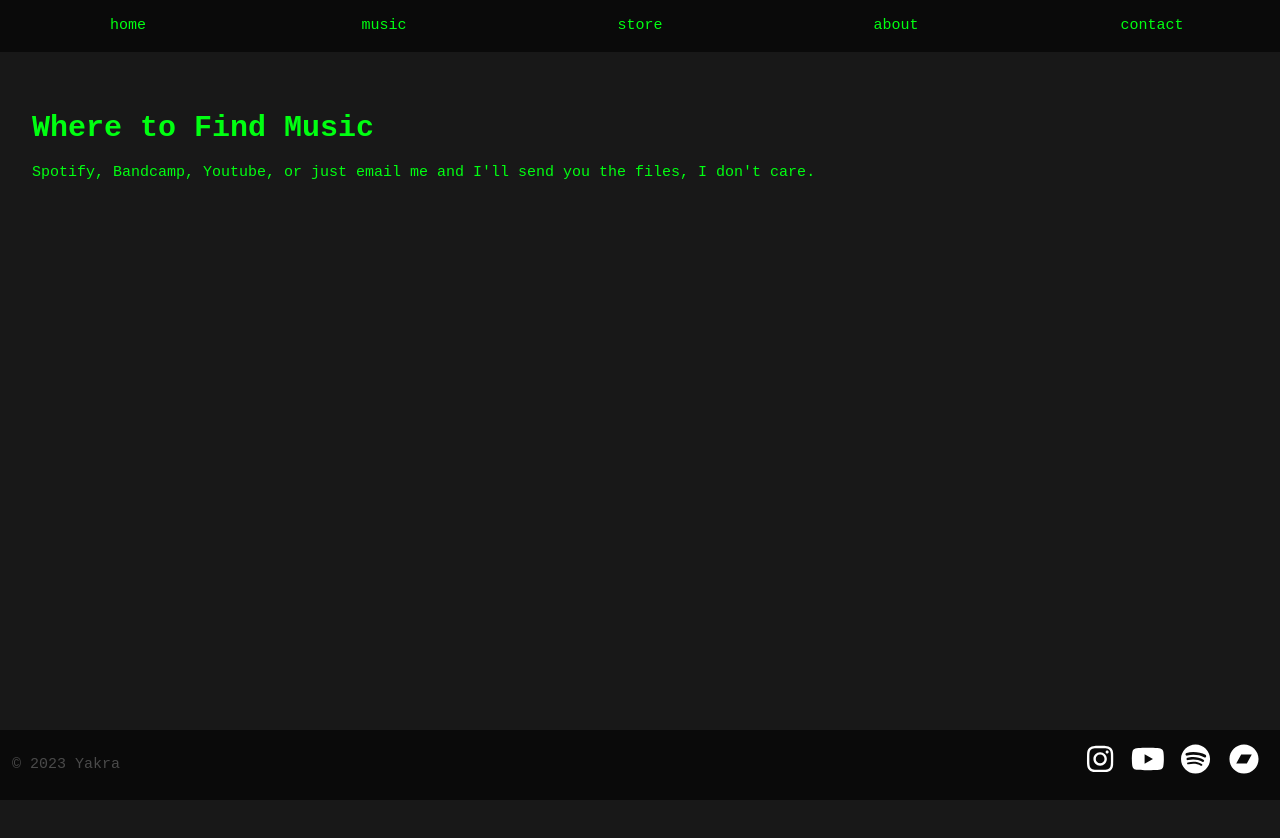
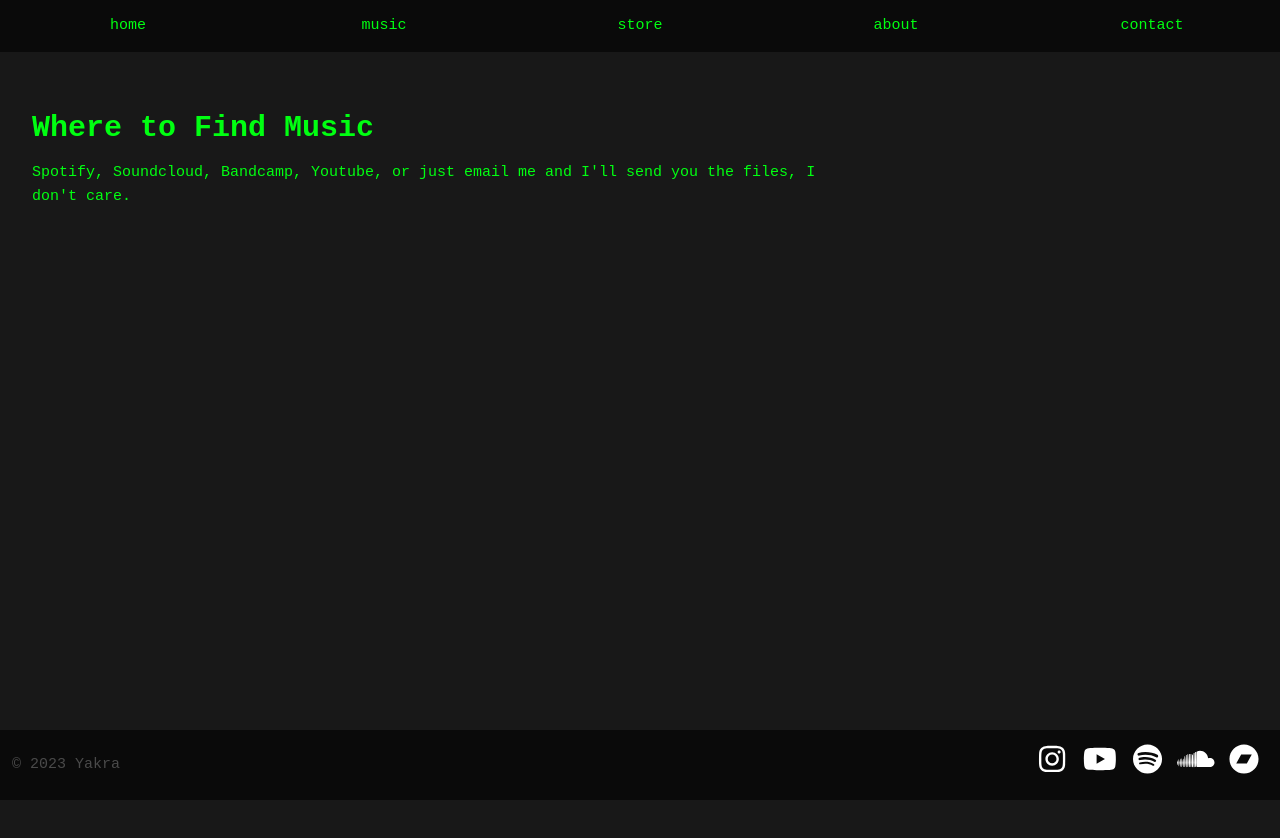
Before and after one commit to samschirmer/yakra-band-website, a Vue app: page /music in a window 1280 px wide. Shown: the top 838 px of the page. Built offline with nearby package versions, Linux system fonts and the light colour scheme.

Commit message:
added soundcloud

```diff
--- a/src/components/PageFooter.vue
+++ b/src/components/PageFooter.vue
@@ -14,6 +14,9 @@
       </a>
       <a href="https://spotify.com/Yakra" class="icon">
         <font-awesome-icon icon="fa-brands fa-spotify" size="2xl" style="color: #ffffff;"></font-awesome-icon>
+      </a>
+      <a href="https://spotify.com/Yakra" class="icon">
+        <font-awesome-icon icon="fa-brands fa-soundcloud" size="2xl" style="color: #ffffff;"></font-awesome-icon>
       </a>
       <a href="https://yakra.bandcamp.com" class="icon">
         <font-awesome-icon icon="fa-brands fa-bandcamp" size="2xl" style="color: #ffffff;"></font-awesome-icon>
--- a/src/main.js
+++ b/src/main.js
@@ -13,8 +13,9 @@ import { faInstagram } from '@fortawesome/free-brands-svg-icons'
 import { faSpotify } from '@fortawesome/free-brands-svg-icons'
 import { faYoutube } from '@fortawesome/free-brands-svg-icons'
 import { faBandcamp } from '@fortawesome/free-brands-svg-icons'
+import { faSoundcloud } from '@fortawesome/free-brands-svg-icons'
 
-library.add(faInstagram, faSpotify, faYoutube, faBandcamp)
+library.add(faInstagram, faSpotify, faYoutube, faBandcamp, faSoundcloud)
 
 const app = createApp(App)
 
--- a/src/views/MusicView.vue
+++ b/src/views/MusicView.vue
@@ -3,7 +3,7 @@
     <h1 class="green">Where to Find Music</h1>
     <div>
       <p>
-        Spotify, Bandcamp, Youtube, or just email me and I'll send you the files, I don't care.
+        Spotify, Soundcloud, Bandcamp, Youtube, or just email me and I'll send you the files, I don't care.
       </p>
     </div>
   </div>
```
Also changed, not shown: src/assets/lib/tracks.json (+2 -2 lines).
